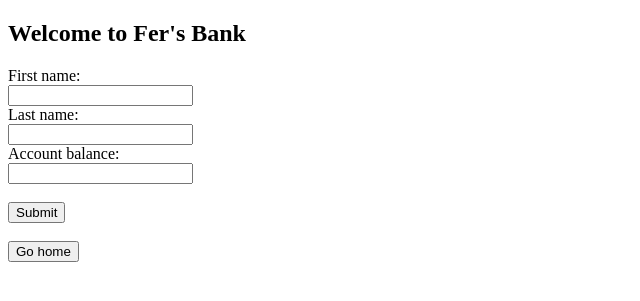
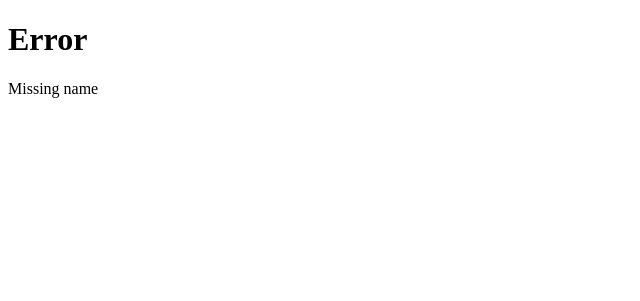
Before and after one commit to fvsteinbach/Fer-s-bank---Harvard-Final-Project, a Flask app: page /create-account.html in a window 1280 px wide. Shown: the top 301 px of the page, without its empty margins (0-640 px from the left). Run offline with Flask 2, Linux system fonts and the light colour scheme.

Commit message:
Route update

```diff
--- a/app.py
+++ b/app.py
@@ -1,7 +1,9 @@
 from flask import Flask, render_template, request, redirect
 import sqlite3
 
+
 app = Flask(__name__)
+account_list = {}
 
 
 @app.route("/", methods=["POST", "GET"])
@@ -9,15 +11,43 @@ def index():
   return render_template("index.html")
 
 
-@app.route("/create-account.html", methods=["POST","GET"])
-def account():
-    return render_template("create-account.html")
+@app.route("/add-account.html")
+def add_account():
+    return render_template("add-account.html")
 
-#@app.route("/create-account", methods=["POST"])
-#def create_account():
-#  name=request.form.get("name")
-#  account_balance=request.form.get("balance")
-#  return render_template("create-account.html", name=name, #account_balance=account_balance)
 
-if __name__ == "__main__":
-    app.run(debug=True)
+@app.route("/create-account.html")
+def create_account():
+    #Validade name
+    account_owner = request.form.get("fname" + " " + "lname")
+    if not account_owner:
+      return render_template("error.html", message="Missing name")
+
+    #Validate account_balance
+    account_balance = request.form.get("balance")
+    if not account_balance:
+       return render_template("error.html", message="Missing balance")
+
+
+
+@app.route("/remove-account.html")
+def remove_account():
+  return render_template("remove-account.html")
+
+
+@app.route("/see-account.html")
+def see_account():
+  return render_template("see-account.html")
+
+
+@app.route("/operation.html")
+def operation():
+  return render_template("operation.html")
+
+
+@app.route("/reports.html")
+def reports():
+  return render_template("reports.html")
+
+
+app.run(debug=True)
--- a/templates/create-account.html
+++ /dev/null
@@ -1,23 +0,0 @@
-{% extends "layout.html" %}
-
-{% block body %}
-
-<h2>
-    Welcome to Fer's Bank
-  </h2>
-  <form>
-    <label for="fname">First name:</label><br>
-    <input type="text" id="fname" name="fname"><br>
-    <label for="lname">Last name:</label><br>
-    <input type="text" id="lname" name="lname"><br>
-    <label for="balance">Account balance:</label><br>
-    <input type="number" id="lname" name="lname"><br>
-    <br>
-    <button> Submit </button>
-    <br>
-    <br>
-  </form>
-
-  <a href="/" ><button> Go home </button></a>
-
-{% endblock %}
--- /dev/null
+++ b/templates/error.html
@@ -0,0 +1,8 @@
+{% extends "layout.html" %}
+
+{% block body %}
+
+    <h1>Error</h1>
+    <p>{{ message }}</p>
+
+{% endblock %}
--- a/templates/index.html
+++ b/templates/index.html
@@ -6,12 +6,11 @@
   </h1>
   <div class="vertical-menu">
     <a href="/" class="active"> Home </a>
-    <a href="/create-account.html"> Create account </a>
+    <a href="/add-account.html"> Create account </a>
     <a href="/remove-account.html"> Remove account </a>
     <a href="/see-account.html"> See account </a>
     <a href="/operation.html"> Withdraw/Deposit </a>
     <a href="/reports.html"> Operational Reports </a>
-    <a href="/account.html" ><button> Create account </button></a>
   </div>
 
 {% endblock %}
```
Also changed, not shown: templates/add-account.html (added, +23 -0 lines).
